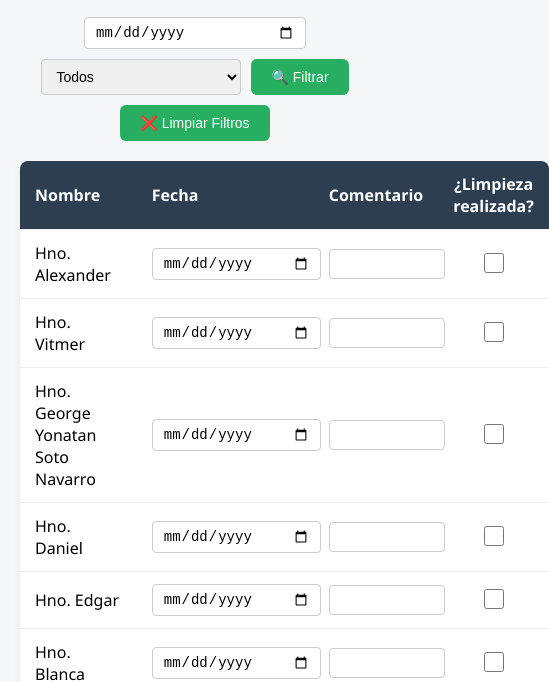
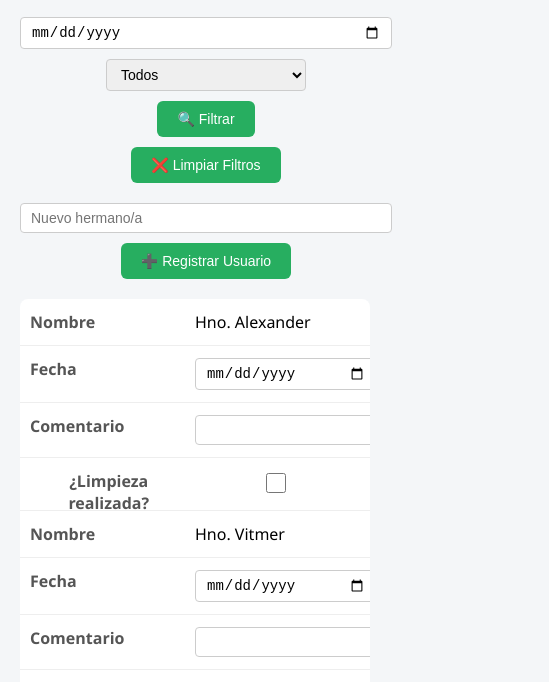
Before and after one commit to maravirc/IPUP, a plain HTML site: page Formulario2.html in a window 390 px wide. Shown: the part 76-758 px from the top of the page, 549 px wide, since content can reach past the window. Drawn offline with Linux system fonts and the light colour scheme.

Commit message:
Update Formulario2.html

```diff
--- a/Formulario2.html
+++ b/Formulario2.html
@@ -16,6 +16,23 @@
       color: #333;
     }
 
+    .filtros, .registro {
+      display: flex;
+      flex-wrap: wrap;
+      gap: 10px;
+      margin: 20px 0;
+      justify-content: center;
+    }
+
+    .filtros input, .filtros select, .registro input {
+      max-width: 200px;
+      width: 100%;
+      padding: 6px 10px;
+      border: 1px solid #ccc;
+      border-radius: 4px;
+      font-size: 14px;
+    }
+
     table {
       width: 100%;
       border-collapse: collapse;
@@ -23,7 +40,7 @@
       background-color: #fff;
       box-shadow: 0 4px 8px rgba(0,0,0,0.05);
       border-radius: 8px;
-      overflow: hidden;
+      overflow-x: auto;
     }
 
     th, td {
@@ -73,16 +90,43 @@
       background-color: #219150;
     }
 
-    .filtros {
-      display: flex;
-      gap: 10px;
-      margin: 20px 0;
-      flex-wrap: wrap;
-      justify-content: center;
-    }
+    @media (max-width: 768px) {
+      table, thead, tbody, th, td, tr {
+        display: block;
+      }
 
-    .filtros input, .filtros select {
-      max-width: 200px;
+      thead tr {
+        display: none;
+      }
+
+      td {
+        position: relative;
+        padding-left: 50%;
+        border-bottom: 1px solid #eee;
+      }
+
+      td::before {
+        content: attr(data-label);
+        position: absolute;
+        left: 10px;
+        width: 45%;
+        font-weight: bold;
+        color: #555;
+      }
+
+      table {
+        border: none;
+        box-shadow: none;
+      }
+
+      .filtros, .registro {
+        flex-direction: column;
+        align-items: center;
+      }
+
+      input[type="text"], input[type="date"], select {
+        max-width: 100%;
+      }
     }
   </style>
 </head>
@@ -101,6 +145,12 @@
     <button onclick="limpiarFiltro()">❌ Limpiar Filtros</button>
   </div>
 
+  <!-- Registro de nuevo usuario -->
+  <div class="registro">
+    <input type="text" id="nuevoUsuario" placeholder="Nuevo hermano/a">
+    <button onclick="registrarUsuario()">➕ Registrar Usuario</button>
+  </div>
+
   <table>
     <thead>
       <tr>
@@ -116,7 +166,7 @@
   <button onclick="guardarDatos()">💾 Guardar Datos</button>
 
   <script>
-    const usuarios = [
+    let usuarios = JSON.parse(localStorage.getItem("usuariosLista")) || [
       "Hno. Alexander", "Hno. Vitmer", "Hno. George Yonatan Soto Navarro", "Hno. Daniel",
       "Hno. Edgar", "Hno. Blanca", "Hno. Adrian", "Hno. Jose", "Hno. Anderson", "Hno. John Pariona",
       "Hno. Clemente", "Hna. Betty Rosado", "Hna. Gabriela", "Hno. Julian Samaritano",
@@ -142,16 +192,13 @@
 
       datos.forEach((dato, index) => {
         const fila = document.createElement("tr");
-
-        // Buscar índice real por nombre
         const realIndex = usuarios.indexOf(dato.nombre);
-        if (realIndex === -1) return;
 
         fila.innerHTML = `
-          <td>${dato.nombre}</td>
-          <td><input type="date" value="${dato.fecha || ''}" onchange="actualizarDato(${realIndex}, 'fecha', this.value)"></td>
-          <td><input type="text" value="${dato.comentario || ''}" onchange="actualizarDato(${realIndex}, 'comentario', this.value)"></td>
-          <td class="center">
+          <td data-label="Nombre">${dato.nombre}</td>
+          <td data-label="Fecha"><input type="date" value="${dato.fecha || ''}" onchange="actualizarDato(${realIndex}, 'fecha', this.value)"></td>
+          <td data-label="Comentario"><input type="text" value="${dato.comentario || ''}" onchange="actualizarDato(${realIndex}, 'comentario', this.value)"></td>
+          <td data-label="¿Limpieza realizada?" class="center">
             <input type="checkbox" ${dato.limpieza ? 'checked' : ''} onchange="actualizarDato(${realIndex}, 'limpieza', this.checked)">
           </td>
         `;
@@ -168,6 +215,7 @@
 
     function guardarDatos() {
       localStorage.setItem("registrosLimpieza", JSON.stringify(datosGuardados));
+      localStorage.setItem("usuariosLista", JSON.stringify(usuarios));
       alert("✅ Datos guardados correctamente.");
     }
 
@@ -196,6 +244,24 @@
       crearTabla();
     }
 
+    function registrarUsuario() {
+      const nuevoNombre = document.getElementById("nuevoUsuario").value.trim();
+      if (!nuevoNombre) {
+        alert("⚠️ Por favor ingresa un nombre.");
+        return;
+      }
+
+      if (usuarios.includes(nuevoNombre)) {
+        alert("⚠️ Este hermano ya está registrado.");
+        return;
+      }
+
+      usuarios.push(nuevoNombre);
+      datosGuardados.push({ fecha: "", comentario: "", limpieza: false });
+      document.getElementById("nuevoUsuario").value = "";
+      crearTabla();
+    }
+
     crearTabla();
   </script>
 </body>
```
